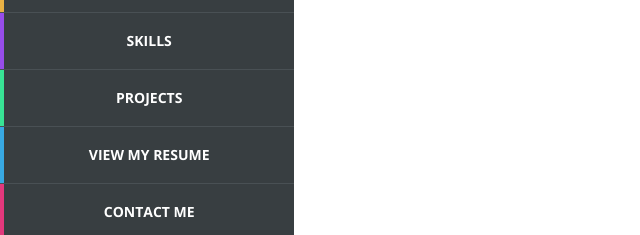
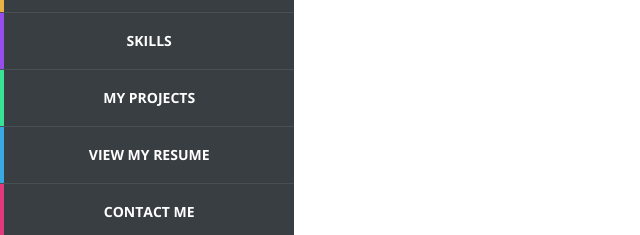
Before and after one commit to aditya0sehgal/aditya0sehgal.github.io, a plain HTML site: page index.html in a window 1280 px wide. Shown: the part 307-542 px from the top of the page, 0-640 px from the left. Drawn offline with nearby package versions, Linux system fonts and the light colour scheme; some packages are replaced by stand-ins of ours; a script that the page names is missing.

Commit message:
updated year

```diff
--- a/index.html
+++ b/index.html
@@ -49,7 +49,7 @@
 				<!-- <li class="home"><a href="#templatemo">Home</a></li> -->
 	            <li class="about"><a href="#about">About Me</a></li>
 	            <li class="services"><a href="#services">Skills</a></li>
-	            <li class="portfolio"><a href="#portfolio">Projects</a></li>
+	            <li class="portfolio"><a href="#portfolio">My Projects</a></li>
 	            <li class="home"><a href="#resumearea">VIEW MY RESUME</a></li>
 				<li class="contact"><a href="#contact">Contact Me</a></li>
 				</b>
@@ -69,7 +69,7 @@
 				<!-- <li class="home"><a href="#templatemo">Home</a></li> -->
 	            <li class="about"><a href="#about">About Me</a></li>
 	            <li class="services"><a href="#services">Skills</a></li>
-				<li class="portfolio"><a href="#portfolio">Projects</a></li>
+				<li class="portfolio"><a href="#portfolio">My Projects</a></li>
 				<li class="home"><a href="#resumearea">VIEW MY RESUME</a></li>
 				<li class="contact"><a href="#contact">Contact Me</a></li>
 				</b>
@@ -454,7 +454,7 @@
 					<div class="row">
 						<div class="col-md-12">
 							<center> <b>
-								<p class="copyright">Copyright© 2022 - <a href="#">Made with ❤️ by Aditya Sehgal</a></p>
+								<p class="copyright">Copyright© 2023 - <a href="#">Made with ❤️ by Aditya Sehgal</a></p>
 							</b> </center>
 						</div> <!-- /.col-md-6 -->
 					</div> <!-- /.row -->
```
